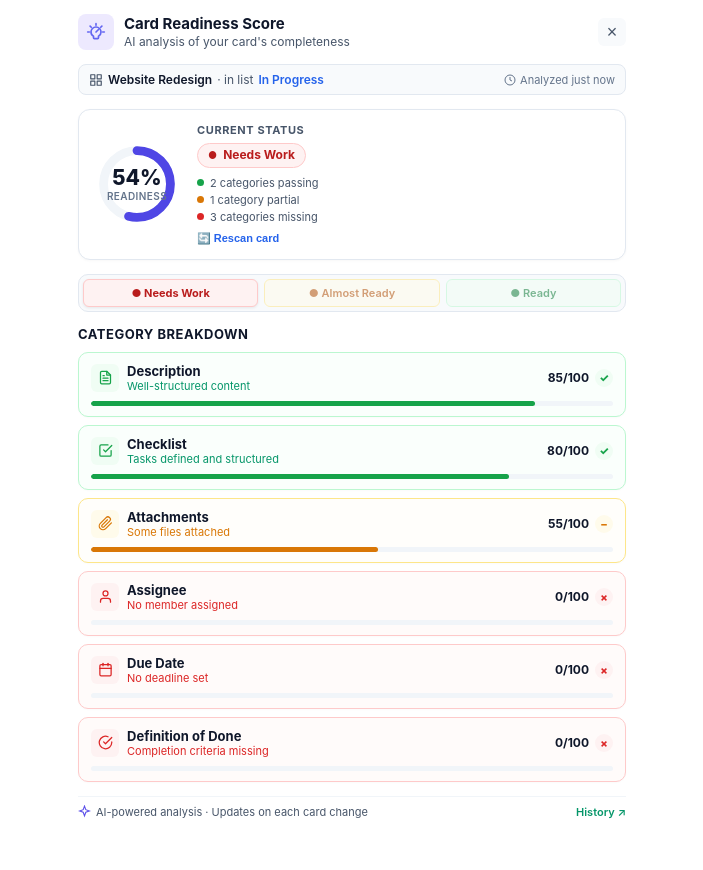
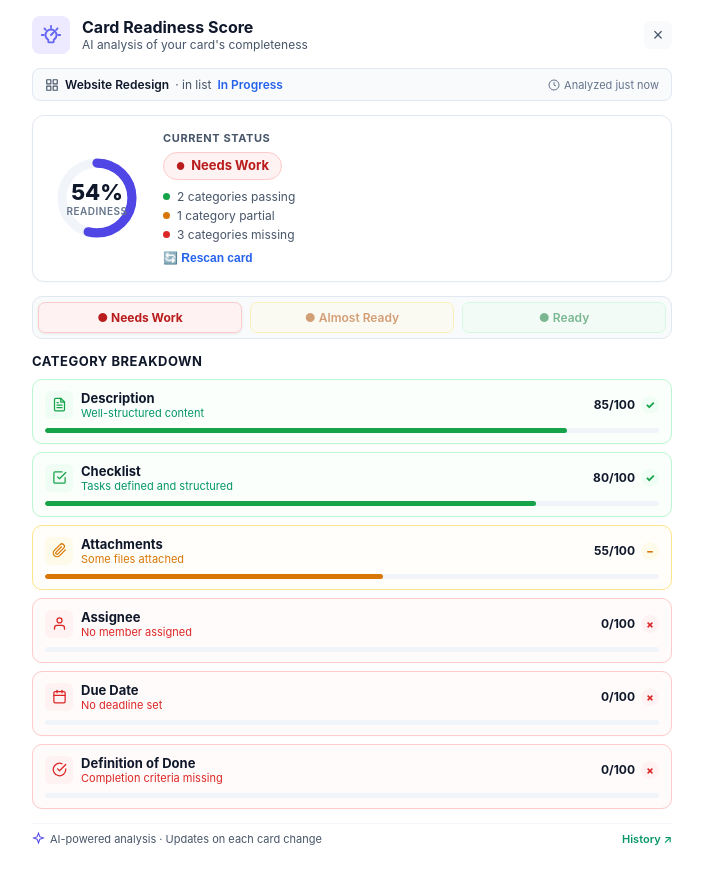
Before and after one commit to Techexplified/AI-card-assistant, a website built with Vite: page readiness-score.html in a window 1280 px wide. Shown: the whole page, without its empty margins (288-991 px from the left). Before the commit the page ends 837 px from the top, so only its background shows below. Built offline with nearby package versions, Linux system fonts and the light colour scheme.

Commit message:
made the page wider

```diff
--- a/readiness-score.html
+++ b/readiness-score.html
@@ -77,9 +77,9 @@
         flex-direction: column;
         gap: 14px;
         width: 100%;
-        max-width: 580px;
+        max-width: 680px;
         margin: 0 auto;
-        padding: 14px 16px 18px 16px;
+        padding: 16px 20px 24px 20px;
         box-sizing: border-box;
       }
 
@@ -88,19 +88,20 @@
         display: flex;
         align-items: center;
         justify-content: space-between;
-        gap: 10px;
+        gap: 12px;
       }
 
       .header-left {
         display: flex;
         align-items: center;
-        gap: 10px;
+        gap: 12px;
         min-width: 0;
+        flex: 1;
       }
 
       .header-icon-box {
-        width: 36px;
-        height: 36px;
+        width: 38px;
+        height: 38px;
         border-radius: 8px;
         background-color: #ede9fe;
         display: flex;
@@ -111,8 +112,8 @@
       }
 
       .header-icon-box svg {
-        width: 20px;
-        height: 20px;
+        width: 22px;
+        height: 22px;
         stroke: currentColor;
         fill: none;
         stroke-width: 2;
@@ -127,22 +128,16 @@
       }
 
       .header-title {
-        font-size: 15px;
+        font-size: 16px;
         font-weight: 700;
         color: var(--color-text-main);
-        line-height: 1.25;
-        white-space: nowrap;
-        overflow: hidden;
-        text-overflow: ellipsis;
+        line-height: 1.3;
       }
 
       .header-subtitle {
         font-size: 12px;
         color: var(--color-text-sub);
-        line-height: 1.3;
-        white-space: nowrap;
-        overflow: hidden;
-        text-overflow: ellipsis;
+        line-height: 1.35;
       }
 
       .btn-close {
@@ -172,12 +167,12 @@
         background-color: var(--color-bg-gray);
         border: 1px solid #e2e8f0;
         border-radius: 8px;
-        padding: 7px 10px;
+        padding: 8px 12px;
         display: flex;
         align-items: center;
         justify-content: space-between;
         flex-wrap: wrap;
-        gap: 6px;
+        gap: 8px;
         font-size: 12px;
         color: var(--color-text-sub);
       }
@@ -185,9 +180,9 @@
       .breadcrumb-left {
         display: flex;
         align-items: center;
-        gap: 5px;
+        flex-wrap: wrap;
+        gap: 6px;
         min-width: 0;
-        flex-shrink: 1;
       }
 
       .breadcrumb-left svg {
@@ -204,16 +199,12 @@
       .breadcrumb-card-name {
         font-weight: 600;
         color: var(--color-text-main);
-        white-space: nowrap;
-        overflow: hidden;
-        text-overflow: ellipsis;
       }
 
       .breadcrumb-link {
         color: #2563eb;
         font-weight: 600;
         text-decoration: none;
-        white-space: nowrap;
       }
 
       .breadcrumb-right {
@@ -237,8 +228,8 @@
       .score-section {
         display: flex;
         align-items: center;
-        gap: 16px;
-        padding: 14px;
+        gap: 20px;
+        padding: 16px 18px;
         background-color: #ffffff;
         border: 1px solid #e2e8f0;
         border-radius: 12px;
@@ -249,10 +240,10 @@
       /* Donut Ring */
       .donut-wrapper {
         position: relative;
-        width: 88px;
-        height: 88px;
-        min-width: 88px;
-        min-height: 88px;
+        width: 92px;
+        height: 92px;
+        min-width: 92px;
+        min-height: 92px;
         display: flex;
         align-items: center;
         justify-content: center;
@@ -260,8 +251,8 @@
       }
 
       .donut-svg {
-        width: 88px;
-        height: 88px;
+        width: 92px;
+        height: 92px;
         transform: rotate(-90deg);
         transform-origin: 50% 50%;
       }
@@ -292,7 +283,7 @@
       }
 
       .donut-score-value {
-        font-size: 21px;
+        font-size: 22px;
         font-weight: 800;
         line-height: 1.1;
         color: var(--color-text-main);
@@ -302,7 +293,7 @@
         font-size: 10px;
         font-weight: 600;
         text-transform: uppercase;
-        letter-spacing: 0.4px;
+        letter-spacing: 0.5px;
         color: var(--color-text-muted);
         margin-top: 1px;
       }
@@ -311,7 +302,7 @@
       .score-meta {
         display: flex;
         flex-direction: column;
-        gap: 6px;
+        gap: 7px;
         flex: 1;
         min-width: 0;
       }
@@ -330,13 +321,14 @@
         display: inline-flex;
         align-items: center;
         gap: 6px;
-        font-size: 12px;
+        font-size: 13px;
         font-weight: 700;
-        padding: 4px 10px;
+        padding: 5px 12px;
         border-radius: 9999px;
         width: fit-content;
         max-width: 100%;
         line-height: 1.2;
+        white-space: nowrap;
         transition: all 0.2s ease;
       }
 
@@ -366,19 +358,17 @@
       .legend-list {
         display: flex;
         flex-direction: column;
-        gap: 3px;
+        gap: 4px;
         margin-top: 2px;
       }
 
       .legend-item {
         display: flex;
         align-items: center;
-        gap: 6px;
-        font-size: 11px;
+        gap: 7px;
+        font-size: 12px;
         color: var(--color-text-sub);
         white-space: nowrap;
-        overflow: hidden;
-        text-overflow: ellipsis;
       }
 
       .legend-dot {
@@ -403,9 +393,9 @@
       .btn-rescan {
         display: inline-flex;
         align-items: center;
-        gap: 4px;
+        gap: 5px;
         color: #2563eb;
-        font-size: 11px;
+        font-size: 12px;
         font-weight: 600;
         background: none;
         border: none;
@@ -424,9 +414,9 @@
       .scale-bar-container {
         display: grid;
         grid-template-columns: 1fr 1fr 1fr;
-        gap: 6px;
+        gap: 8px;
         background-color: #f8fafc;
-        padding: 4px;
+        padding: 5px;
         border-radius: 10px;
         border: 1px solid #e2e8f0;
       }
@@ -435,16 +425,14 @@
         display: flex;
         align-items: center;
         justify-content: center;
-        gap: 4px;
-        padding: 6px 4px;
-        border-radius: 6px;
-        font-size: 11px;
+        gap: 5px;
+        padding: 7px 8px;
+        border-radius: 7px;
+        font-size: 12px;
         font-weight: 600;
         transition: all 0.2s ease;
         opacity: 0.55;
         white-space: nowrap;
-        overflow: hidden;
-        text-overflow: ellipsis;
         border: 1px solid transparent;
       }
 
--- a/src/readiness-score.js
+++ b/src/readiness-score.js
@@ -223,12 +223,17 @@ document.addEventListener('DOMContentLoaded', () => {
   // Render initial readiness data
   renderReadinessScore(readinessData);
 
-  // Close Popup handler
+  // Close Popup / Modal handler
   const btnClose = document.getElementById('btn-close-popup');
   if (btnClose) {
     btnClose.addEventListener('click', () => {
-      if (window.self !== window.top && t && typeof t.closePopup === 'function') {
-        t.closePopup();
+      if (window.self !== window.top && t) {
+        if (typeof t.closeModal === 'function') {
+          try { t.closeModal(); } catch (e) {}
+        }
+        if (typeof t.closePopup === 'function') {
+          try { t.closePopup(); } catch (e) {}
+        }
       } else {
         console.log('[Card Readiness Score] Close popup triggered (standalone preview)');
         if (window.history.length > 1) {
```
Also changed, not shown: missing-info.html (+2 -2 lines), src/missing-info.js (+8 -3 lines), src/section.js (+19 -3 lines).
